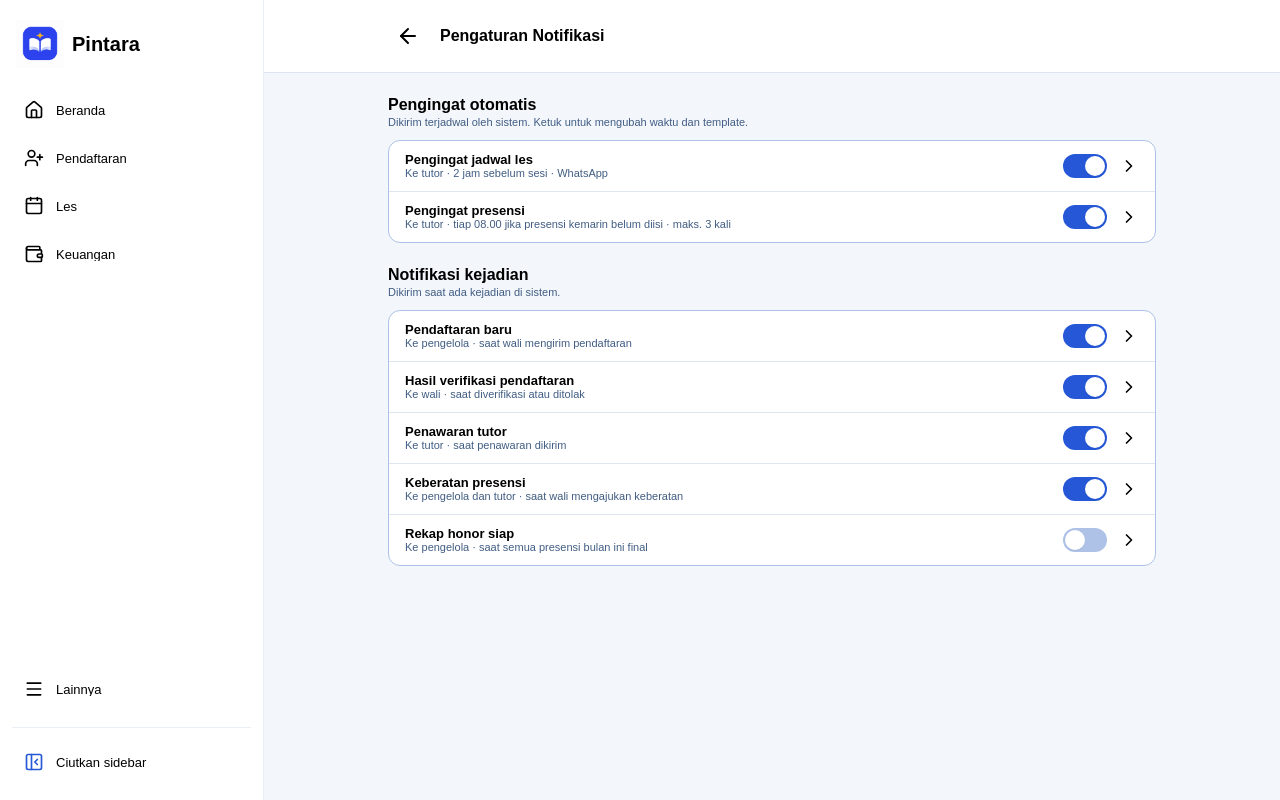
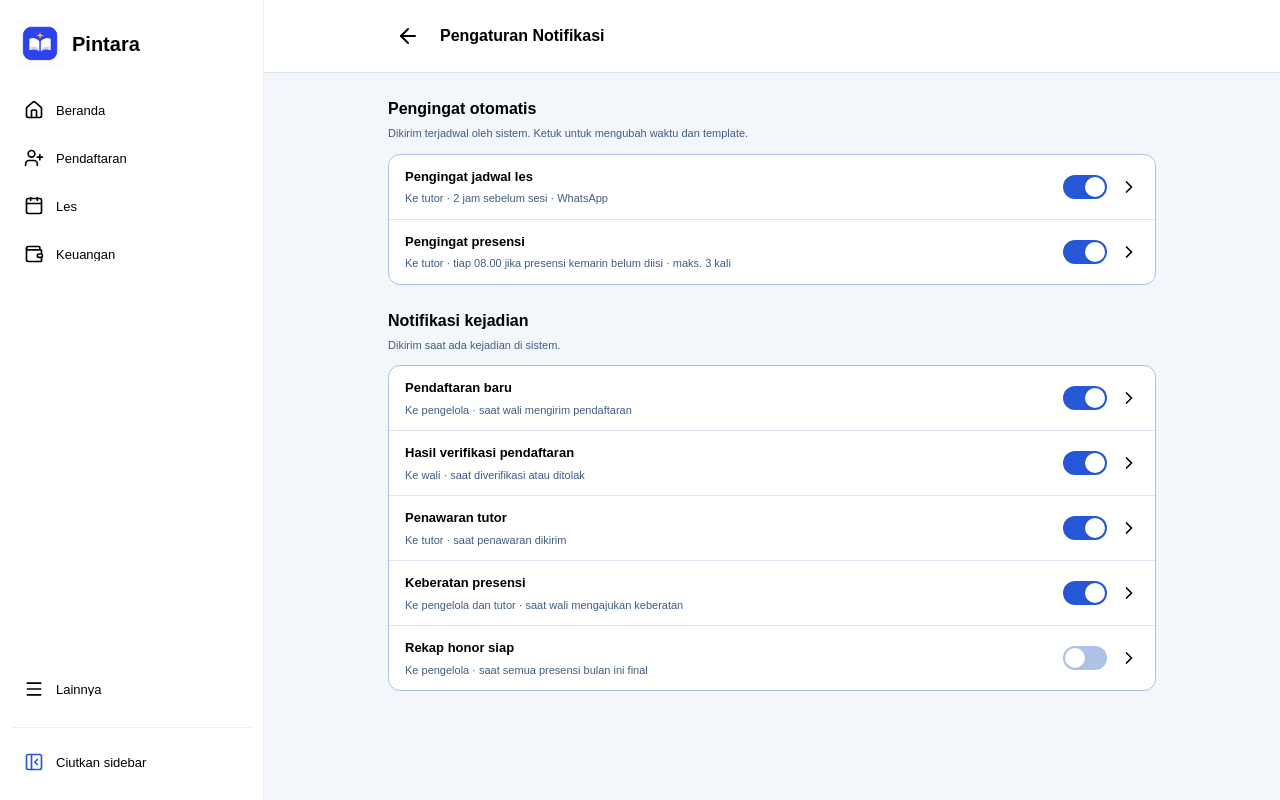
Before and after one commit to PINTARAAA/Pintara-Frontend, a React (Vite) app: page /pengelola/pengaturan-notifikasi in a window 1280 px wide. Built offline with nearby package versions, Linux system fonts and the light colour scheme.

Commit message:
fix(spacing): adjust spacing and leading styles for improved readability in various components

```diff
--- a/src/components/ui/list-item.tsx
+++ b/src/components/ui/list-item.tsx
@@ -69,12 +69,12 @@ function ListItem({
                 {icon}
               </span>
             )}
-            <span className="flex min-w-0 flex-1 flex-col gap-ns-3xs leading-normal">
-              <span className="text-subtitle font-bold text-grayscale-text-title">
+            <span className="flex min-w-0 flex-1 flex-col gap-ns-2xs leading-normal">
+              <span className="text-subtitle leading-normal font-bold text-grayscale-text-title">
                 {title}
               </span>
               {description != null && (
-                <span className="text-caption text-grayscale-text-caption">
+                <span className="text-caption leading-normal text-grayscale-text-caption">
                   {description}
                 </span>
               )}
--- a/src/components/ui/tutor-candidate.tsx
+++ b/src/components/ui/tutor-candidate.tsx
@@ -60,12 +60,12 @@ function TutorCandidate({
         >
           {initials}
         </span>
-        <div className="flex min-w-0 flex-1 flex-col gap-ns-3xs leading-normal">
-          <span className="text-subtitle font-bold text-grayscale-text-title">
+        <div className="flex min-w-0 flex-1 flex-col gap-ns-2xs leading-normal">
+          <span className="text-subtitle leading-normal font-bold text-grayscale-text-title">
             {name}
           </span>
           {education != null && (
-            <span className="text-caption text-grayscale-text-caption">
+            <span className="text-caption leading-normal text-grayscale-text-caption">
               {education}
             </span>
           )}
--- a/src/features/dashboard/components/task-list.tsx
+++ b/src/features/dashboard/components/task-list.tsx
@@ -51,9 +51,9 @@ function TaskList({
         <span className="flex size-10 shrink-0 items-center justify-center rounded-full bg-success-subtle text-success">
           <CircleCheckIcon className="size-5" aria-hidden="true" />
         </span>
-        <div className="flex flex-col gap-ns-3xs leading-normal">
-          <p className="text-subtitle font-bold text-grayscale-text-title">{emptyTitle}</p>
-          <p className="text-caption text-grayscale-text-caption">{emptyDescription}</p>
+        <div className="flex flex-col gap-ns-2xs leading-normal">
+          <p className="text-subtitle leading-normal font-bold text-grayscale-text-title">{emptyTitle}</p>
+          <p className="text-caption leading-normal text-grayscale-text-caption">{emptyDescription}</p>
         </div>
       </div>
     )
--- a/src/features/data-master/screens/profil-siswa.tsx
+++ b/src/features/data-master/screens/profil-siswa.tsx
@@ -133,11 +133,11 @@ function ProfilSiswa() {
                       aria-hidden="true"
                       className="text-grayscale-text-title size-5 shrink-0"
                     />
-                    <div className="gap-ns-3xs flex min-w-0 flex-col">
-                      <p className="text-subtitle text-grayscale-text-title font-bold">
+                    <div className="gap-ns-2xs flex min-w-0 flex-col">
+                      <p className="text-subtitle leading-normal text-grayscale-text-title font-bold">
                         {l.subject} · setiap {l.day}
                       </p>
-                      <p className="text-caption text-grayscale-text-caption">
+                      <p className="text-caption leading-normal text-grayscale-text-caption">
                         {l.from}–{l.until} · {l.tutorName}
                       </p>
                     </div>
--- a/src/features/pengaturan-notifikasi/screens/pengaturan-notifikasi.tsx
+++ b/src/features/pengaturan-notifikasi/screens/pengaturan-notifikasi.tsx
@@ -64,9 +64,13 @@ function SettingGroup({
 }) {
   return (
     <section className="gap-ns-m flex flex-col">
-      <div className="gap-ns-2xs flex flex-col leading-normal">
-        <h2 className="text-body text-grayscale-text-title font-bold">{title}</h2>
-        <p className="text-caption text-grayscale-text-caption">{description}</p>
+      <div className="gap-ns-2xs flex flex-col">
+        <h2 className="text-body text-grayscale-text-title leading-normal font-bold">
+          {title}
+        </h2>
+        <p className="text-caption text-grayscale-text-caption leading-normal">
+          {description}
+        </p>
       </div>
       <ul className="border-grayscale-border-default bg-grayscale-surface-default flex flex-col overflow-hidden rounded-(--comp-radius-md) border">
         {items.map((s) => (
@@ -115,12 +119,12 @@ function SettingRow({ setting: s }: { setting: NotificationSetting }) {
     <li className="border-grayscale-border-disabled hover:bg-grayscale-surface-subtitle relative flex items-center transition-colors not-last:border-b">
       <Link
         to={to}
-        className="gap-ns-3xs py-ns-m pl-ns-l pr-ns-m focus-visible:ring-primary-border-lighter flex min-w-0 flex-1 flex-col leading-normal outline-none focus-visible:ring-2 focus-visible:ring-inset"
+        className="gap-ns-2xs py-ns-m pl-ns-l pr-ns-m focus-visible:ring-primary-border-lighter flex min-w-0 flex-1 flex-col leading-normal outline-none focus-visible:ring-2 focus-visible:ring-inset"
       >
-        <span className="text-subtitle text-grayscale-text-title font-bold">
+        <span className="text-subtitle leading-normal text-grayscale-text-title font-bold">
           {s.title}
         </span>
-        <span className="text-caption text-grayscale-text-caption">
+        <span className="text-caption leading-normal text-grayscale-text-caption">
           {describeSetting(s)}
         </span>
       </Link>
--- a/src/features/pengaturan-notifikasi/screens/ubah-notifikasi.tsx
+++ b/src/features/pengaturan-notifikasi/screens/ubah-notifikasi.tsx
@@ -196,11 +196,11 @@ function SettingForm({ setting }: { setting: NotificationSetting }) {
       )}
 
       <label className="gap-ns-m bg-grayscale-surface-subtitle px-ns-l py-ns-m flex cursor-pointer items-center rounded-(--comp-radius-md) leading-normal">
-        <span className="gap-ns-3xs flex min-w-0 flex-1 flex-col">
-          <span className="text-subtitle text-grayscale-text-title font-bold">
+        <span className="gap-ns-2xs flex min-w-0 flex-1 flex-col">
+          <span className="text-subtitle leading-normal text-grayscale-text-title font-bold">
             {setting.group === "pengingat" ? "Pengingat aktif" : "Notifikasi aktif"}
           </span>
-          <span className="text-caption text-grayscale-text-caption">
+          <span className="text-caption leading-normal text-grayscale-text-caption">
             {setting.activeNote}
           </span>
         </span>
```
